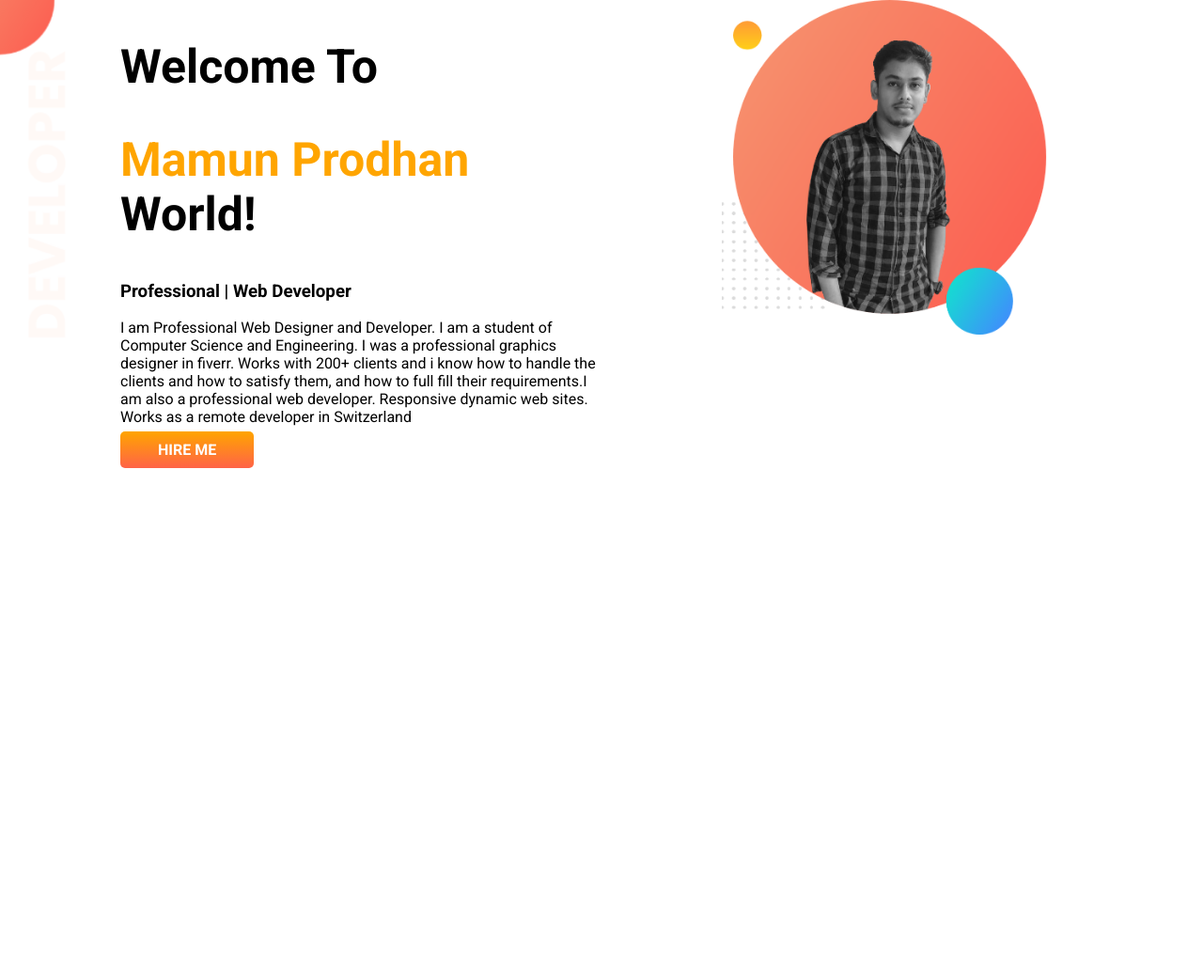
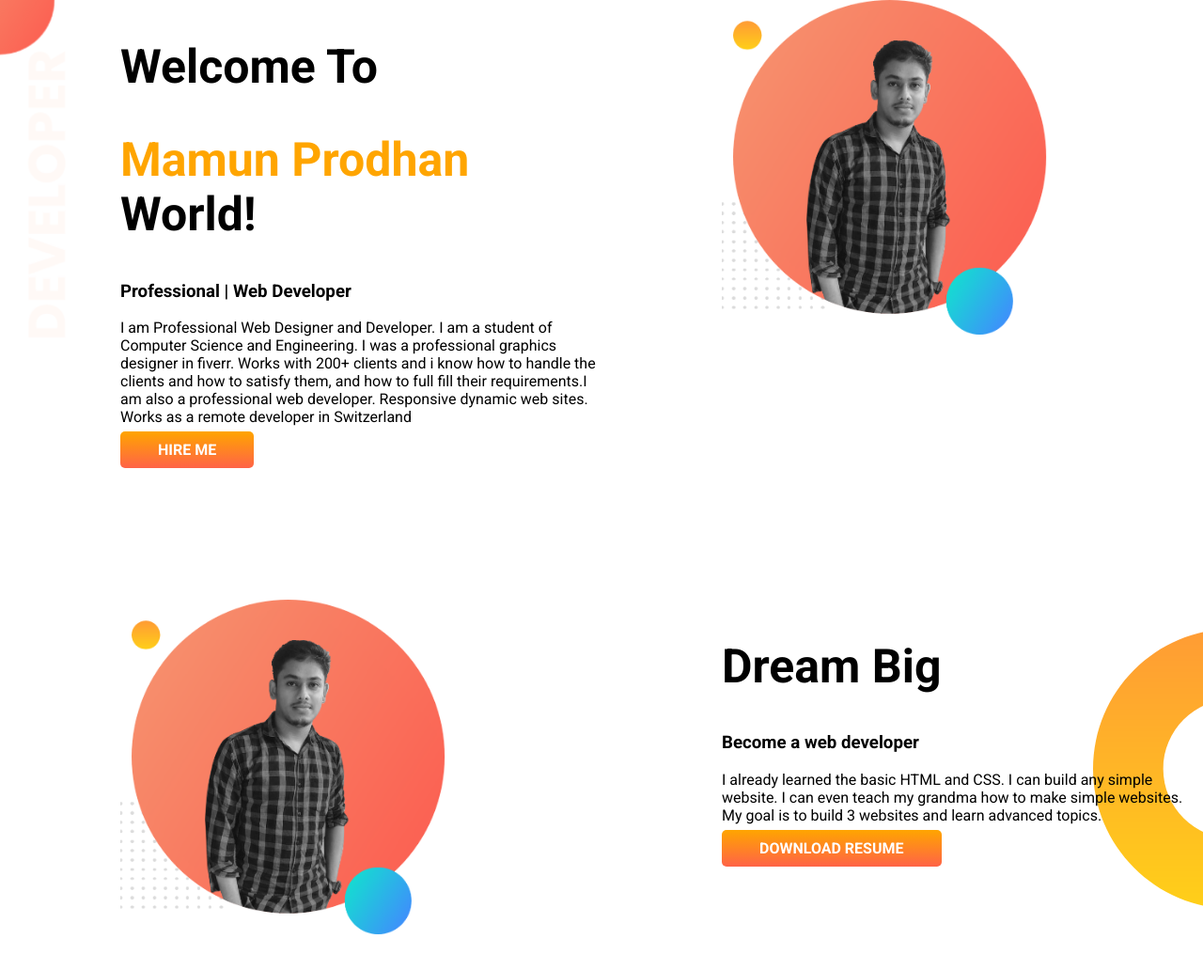
Before and after one commit to mamun-prodhan/developer-portfolio, a plain HTML site: page index.html in a window 1280 px wide. Shown: the whole page at 94% size. Before the commit the page ends 800 px from the top, so only its background shows below. Drawn offline with Linux system fonts and the light colour scheme.

Commit message:
dream section added

```diff
--- a/index.html
+++ b/index.html
@@ -23,13 +23,29 @@
                 professional graphics designer in fiverr. Works with 200+ clients and i know how to handle the clients
                 and
                 how
-                to satisfy them, and how to full fill their requirements.I am also a professional web developer. Responsive dynamic web sites. Works as a remote developer in Switzerland</p>
-                <a class="link-button" href="https://www.linkedin.com/in/mamun-prodhan-334247240/" target="_blank">HIRE ME</a>
+                to satisfy them, and how to full fill their requirements.I am also a professional web developer.
+                Responsive dynamic web sites. Works as a remote developer in Switzerland</p>
+            <a class="link-button" href="https://www.linkedin.com/in/mamun-prodhan-334247240/" target="_blank">HIRE
+                ME</a>
         </div>
         <div class="half-width">
             <img src="images/mamun-bg.png" alt="imageof mamun prodhan">
         </div>
     </section>
+
+    <section class="dream-big">
+        <div class="half-width">
+            <img src="images/mamun-bg.png" alt="image of mamun prodhan">
+        </div>
+        <div class="half-width">
+            <h1>Dream Big</h1>
+            <h3>Become a web developer</h3>
+            <p>
+                I already learned the basic HTML and CSS. I can build any simple website. I can even teach my grandma how to make simple websites. My goal is to build 3 websites and learn advanced topics.
+            </p>
+            <a class="link-button" href="https://www.linkedin.com/in/mamun-prodhan-334247240/" target="_blank">download resume</a>
+        </div>
+    </section>
 </body>
 
 </html>
--- a/style.css
+++ b/style.css
@@ -11,6 +11,7 @@ h1{
 }
 section{
     display: flex;
+    margin-bottom: 150px;
 }
 .half-width{
     width: 50%;
@@ -26,8 +27,14 @@ section{
     border-radius: 5px;
     color: white;
     font-weight: 700;
+    text-transform: uppercase;
 }
 .top-banner{
     background-image: url(images/top-banner.png);
     background-repeat: no-repeat;
 }
+.dream-big{
+    background-image: url(images/dream-bg.png);
+    background-repeat: no-repeat;
+    background-position: right;
+}
```
